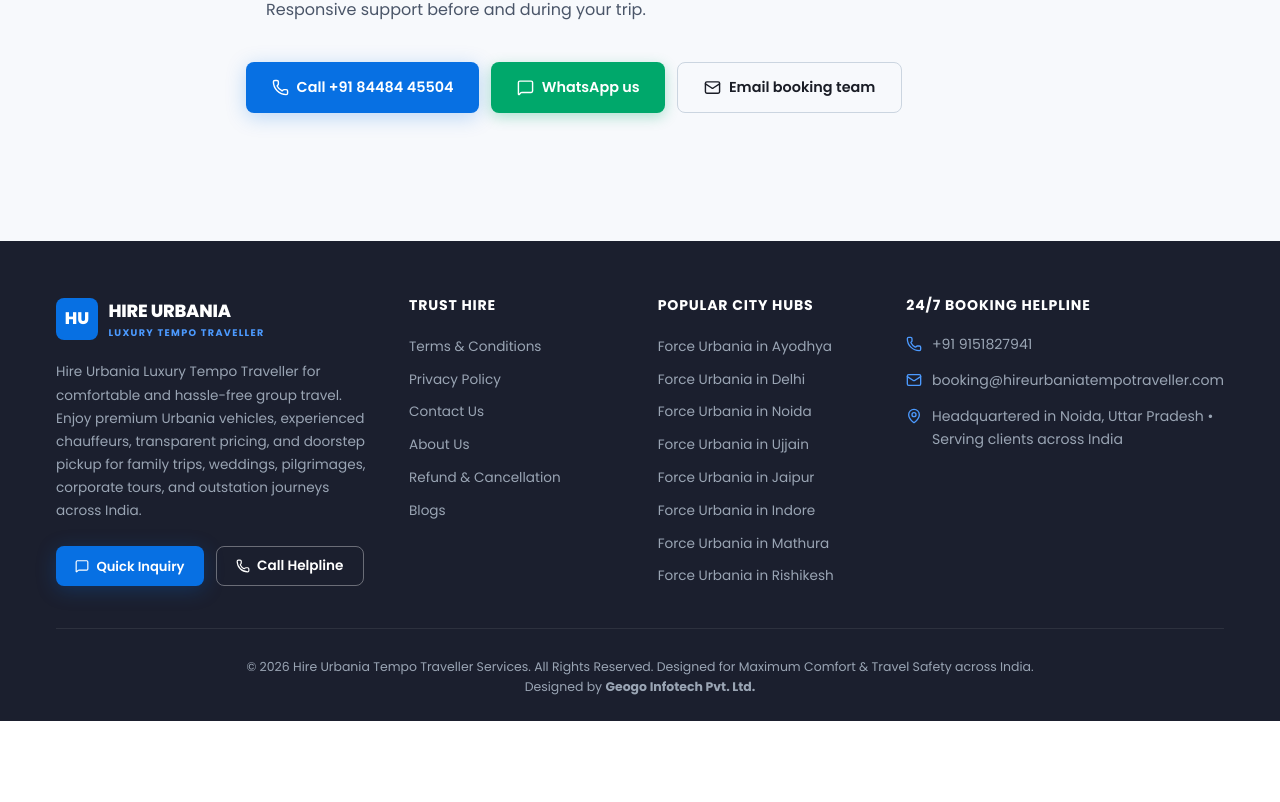
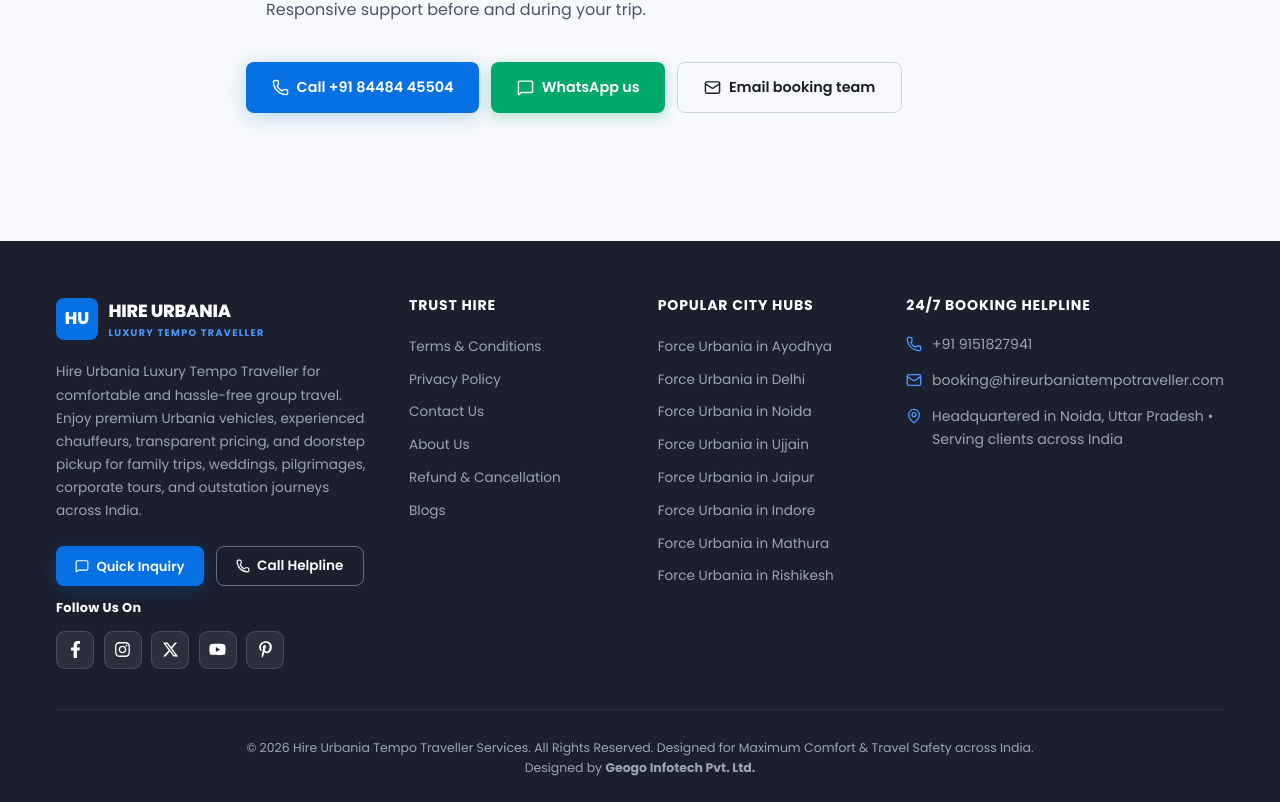
Before and after one commit to tempo-hub/hireurbania, a Next.js app: page /about-us in a window 1280 px wide. Shown: the part 801-1603 px from the top of the page. Before the commit the page ends 1522 px from the top, so only its background shows below. Built offline with nearby package versions, Linux system fonts and the light colour scheme.

Commit message:
fixed host path

```diff
--- a/components/Footer.jsx
+++ b/components/Footer.jsx
@@ -1,7 +1,19 @@
 "use client";
 
 import Link from "next/link";
-import { Phone, MessageSquare, MapPin, Mail } from "lucide-react";
+import {
+  Phone,
+  MessageSquare,
+  MapPin,
+  Mail,
+} from "lucide-react";
+import {
+  FaFacebookF,
+  FaInstagram,
+  FaYoutube,
+  FaPinterestP,
+} from "react-icons/fa";
+import { FaXTwitter } from "react-icons/fa6";
 import { CITY_HUBS } from "@/lib/routesData";
 
 export default function Footer({ onOpenModal }) {
@@ -117,6 +129,211 @@
                 <span>Call Helpline</span>
               </a>
             </div>
+
+            {/* Social Media */}
+            <div>
+              <div
+                style={{
+                  color: "#ffffff",
+                  fontSize: "0.8rem",
+                  fontWeight: 700,
+                  marginTop: "0.75rem",
+                  marginBottom: "0.75rem",
+                  letterSpacing: "0.02em",
+                }}
+              >
+                Follow Us On
+              </div>
+
+              <div
+                style={{
+                  display: "flex",
+                  alignItems: "center",
+                  gap: "0.6rem",
+                  flexWrap: "wrap",
+                }}
+              >
+                {/* Facebook */}
+                <Link
+                  href="https://www.facebook.com/hireurbaniatempotraveller/"
+                  target="_blank"
+                  rel="noopener noreferrer"
+                  aria-label="Hire Urbania on Facebook"
+                  title="Facebook"
+                  style={{
+                    width: "38px",
+                    height: "38px",
+                    borderRadius: "9px",
+                    display: "inline-flex",
+                    alignItems: "center",
+                    justifyContent: "center",
+                    color: "#ffffff",
+                    background: "rgba(255, 255, 255, 0.08)",
+                    border: "1px solid rgba(255, 255, 255, 0.14)",
+                    textDecoration: "none",
+                    transition: "all 0.2s ease",
+                  }}
+                  onMouseEnter={(e) => {
+                    e.currentTarget.style.background = "#1877F2";
+                    e.currentTarget.style.borderColor = "#1877F2";
+                    e.currentTarget.style.transform = "translateY(-2px)";
+                  }}
+                  onMouseLeave={(e) => {
+                    e.currentTarget.style.background =
+                      "rgba(255, 255, 255, 0.08)";
+                    e.currentTarget.style.borderColor =
+                      "rgba(255, 255, 255, 0.14)";
+                    e.currentTarget.style.transform = "translateY(0)";
+                  }}
+                >
+                  <FaFacebookF size={17} />
+                </Link>
+
+                {/* Instagram */}
+                <Link
+                  href="https://www.instagram.com/hireurbaniatempotraveller/"
+                  target="_blank"
+                  rel="noopener noreferrer"
+                  aria-label="Hire Urbania on Instagram"
+                  title="Instagram"
+                  style={{
+                    width: "38px",
+                    height: "38px",
+                    borderRadius: "9px",
+                    display: "inline-flex",
+                    alignItems: "center",
+                    justifyContent: "center",
+                    color: "#ffffff",
+                    background: "rgba(255, 255, 255, 0.08)",
+                    border: "1px solid rgba(255, 255, 255, 0.14)",
+                    textDecoration: "none",
+                    transition: "all 0.2s ease",
+                  }}
+                  onMouseEnter={(e) => {
+                    e.currentTarget.style.background = "#E4405F";
+                    e.currentTarget.style.borderColor = "#E4405F";
+                    e.currentTarget.style.transform = "translateY(-2px)";
+                  }}
+                  onMouseLeave={(e) => {
+                    e.currentTarget.style.background =
+                      "rgba(255, 255, 255, 0.08)";
+                    e.currentTarget.style.borderColor =
+                      "rgba(255, 255, 255, 0.14)";
+                    e.currentTarget.style.transform = "translateY(0)";
+                  }}
+                >
+                  <FaInstagram size={17} />
+                </Link>
+
+                {/* X / Twitter */}
+                <Link
+                  href="https://x.com/hireurbaniatt"
+                  target="_blank"
+                  rel="noopener noreferrer"
+                  aria-label="Hire Urbania on X"
+                  title="X"
+                  style={{
+                    width: "38px",
+                    height: "38px",
+                    borderRadius: "9px",
+                    display: "inline-flex",
+                    alignItems: "center",
+                    justifyContent: "center",
+                    color: "#ffffff",
+                    background: "rgba(255, 255, 255, 0.08)",
+                    border: "1px solid rgba(255, 255, 255, 0.14)",
+                    textDecoration: "none",
+                    transition: "all 0.2s ease",
+                  }}
+                  onMouseEnter={(e) => {
+                    e.currentTarget.style.background = "#000000";
+                    e.currentTarget.style.borderColor = "#000000";
+                    e.currentTarget.style.transform = "translateY(-2px)";
+                  }}
+                  onMouseLeave={(e) => {
+                    e.currentTarget.style.background =
+                      "rgba(255, 255, 255, 0.08)";
+                    e.currentTarget.style.borderColor =
+                      "rgba(255, 255, 255, 0.14)";
+                    e.currentTarget.style.transform = "translateY(0)";
+                  }}
+                >
+                  <FaXTwitter size={17} />
+                </Link>
+
+                {/* YouTube */}
+                <Link
+                  href="https://www.youtube.com/@hireurbaniatempotraveller"
+                  target="_blank"
+                  rel="noopener noreferrer"
+                  aria-label="Hire Urbania on YouTube"
+                  title="YouTube"
+                  style={{
+                    width: "38px",
+                    height: "38px",
+                    borderRadius: "9px",
+                    display: "inline-flex",
+                    alignItems: "center",
+                    justifyContent: "center",
+                    color: "#ffffff",
+                    background: "rgba(255, 255, 255, 0.08)",
+                    border: "1px solid rgba(255, 255, 255, 0.14)",
+                    textDecoration: "none",
+                    transition: "all 0.2s ease",
+                  }}
+                  onMouseEnter={(e) => {
+                    e.currentTarget.style.background = "#FF0000";
+                    e.currentTarget.style.borderColor = "#FF0000";
+                    e.currentTarget.style.transform = "translateY(-2px)";
+                  }}
+                  onMouseLeave={(e) => {
+                    e.currentTarget.style.background =
+                      "rgba(255, 255, 255, 0.08)";
+                    e.currentTarget.style.borderColor =
+                      "rgba(255, 255, 255, 0.14)";
+                    e.currentTarget.style.transform = "translateY(0)";
+                  }}
+                >
+                  <FaYoutube size={17} />
+                </Link>
+
+                {/* Pinterest */}
+                <Link
+                  href="https://in.pinterest.com/hireurbaniatempotraveller/"
+                  target="_blank"
+                  rel="noopener noreferrer"
+                  aria-label="Hire Urbania on Pinterest"
+                  title="Pinterest"
+                  style={{
+                    width: "38px",
+                    height: "38px",
+                    borderRadius: "9px",
+                    display: "inline-flex",
+                    alignItems: "center",
+                    justifyContent: "center",
+                    color: "#ffffff",
+                    background: "rgba(255, 255, 255, 0.08)",
+                    border: "1px solid rgba(255, 255, 255, 0.14)",
+                    textDecoration: "none",
+                    transition: "all 0.2s ease",
+                  }}
+                  onMouseEnter={(e) => {
+                    e.currentTarget.style.background = "#E60023";
+                    e.currentTarget.style.borderColor = "#E60023";
+                    e.currentTarget.style.transform = "translateY(-2px)";
+                  }}
+                  onMouseLeave={(e) => {
+                    e.currentTarget.style.background =
+                      "rgba(255, 255, 255, 0.08)";
+                    e.currentTarget.style.borderColor =
+                      "rgba(255, 255, 255, 0.14)";
+                    e.currentTarget.style.transform = "translateY(0)";
+                  }}
+                >
+                  <FaPinterestP size={17} />
+                </Link>
+              </div>
+            </div>
           </div>
 
           {/* Quick Links */}
--- a/components/Navbar.jsx
+++ b/components/Navbar.jsx
@@ -124,18 +124,6 @@
               <li>
                 <Link href="/#packages" className="nav-link">
                   Tour Packages
-                </Link>
-              </li>
-
-              <li>
-                <Link href="/#reviews" className="nav-link">
-                  Reviews
-                </Link>
-              </li>
-
-              <li>
-                <Link href="/#faqs" className="nav-link">
-                  FAQs
                 </Link>
               </li>
 
--- a/next.config.mjs
+++ b/next.config.mjs
@@ -2,6 +2,21 @@
 const nextConfig = {
   trailingSlash: false,
   reactStrictMode: true,
+  async redirects() {
+    return [
+      {
+        source: '/:path*',
+        has: [
+          {
+            type: 'host',
+            value: 'www.hireurbaniatempotraveller.com',
+          },
+        ],
+        destination: 'https://hireurbaniatempotraveller.com/:path*',
+        permanent: true,
+      },
+    ];
+  },
   typescript: {
     ignoreBuildErrors: false,
   },
--- a/package.json
+++ b/package.json
@@ -17,7 +17,8 @@
     "next": "16.3.1",
     "react": "19.2.8",
     "react-dom": "19.2.8",
-    "react-hot-toast": "^2.6.0"
+    "react-hot-toast": "^2.6.0",
+    "react-icons": "^5.7.0"
   },
   "devDependencies": {
     "@tailwindcss/postcss": "^4.3.3",
```
Also changed, not shown: 1 other file (tests, documents, lock files or other folders).
